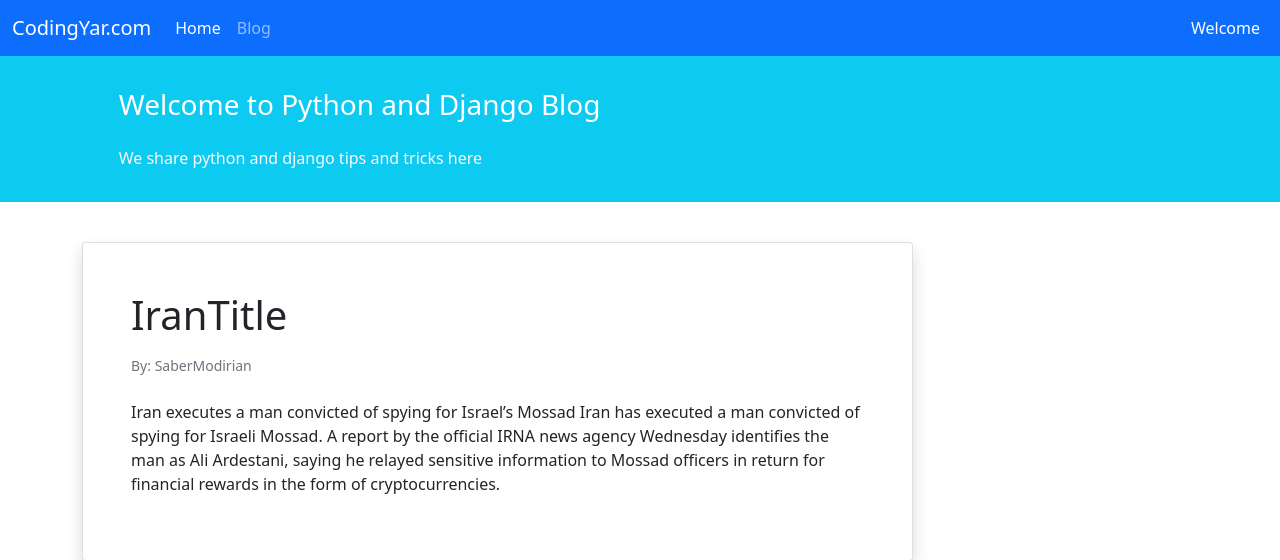
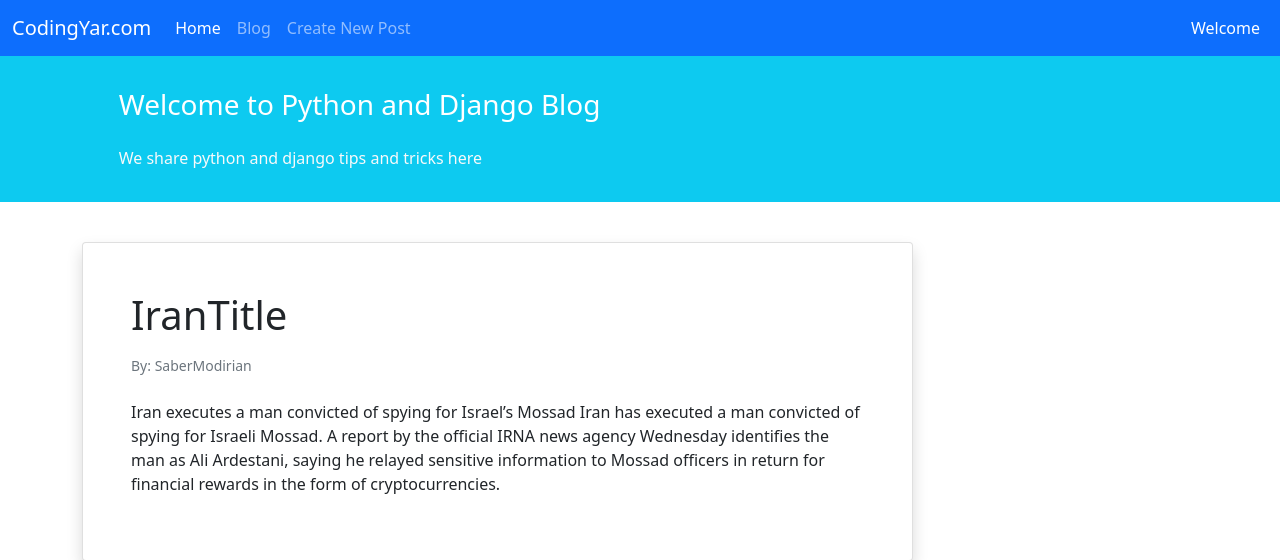
Before and after one commit to sabermodirian/blog_website, a Django app: page /blog/1/ in a window 1280 px wide. Shown: the top 560 px of the page. Run offline with Django 5.2, Linux system fonts and the light colour scheme; data comes from the database, SQL or seed files in the repository.

Commit message:
91)ساخت لینک صفحات در منوی بالایی هر صفحه(Navbar)
Signed-off-by: Saber Modirian <sabermodirian@gmail.com>

```diff
--- a/templates/_base.html
+++ b/templates/_base.html
@@ -18,8 +18,9 @@
         </button>
         <div class="collapse navbar-collapse" id="navbarNavAltMarkup">
             <div class="navbar-nav">
-                <a class="nav-link active" href="#">Home</a>
-                <a class="nav-link" href="#">Blog</a>
+                <a class="nav-link active" href="{% url 'posts_list' %}">Home</a>
+                <a class="nav-link" href="{% url 'posts_list' %}">Blog</a>
+                <a class="nav-link" href="{% url 'post_create' %}">Create New Post</a>
             </div>
         </div>
         <div class="mx-2 text-white">Welcome</div>
```
